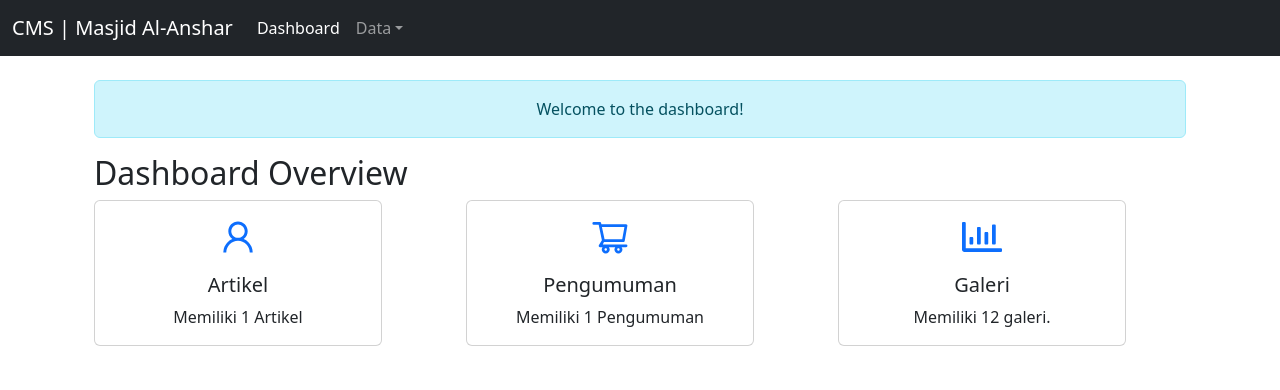
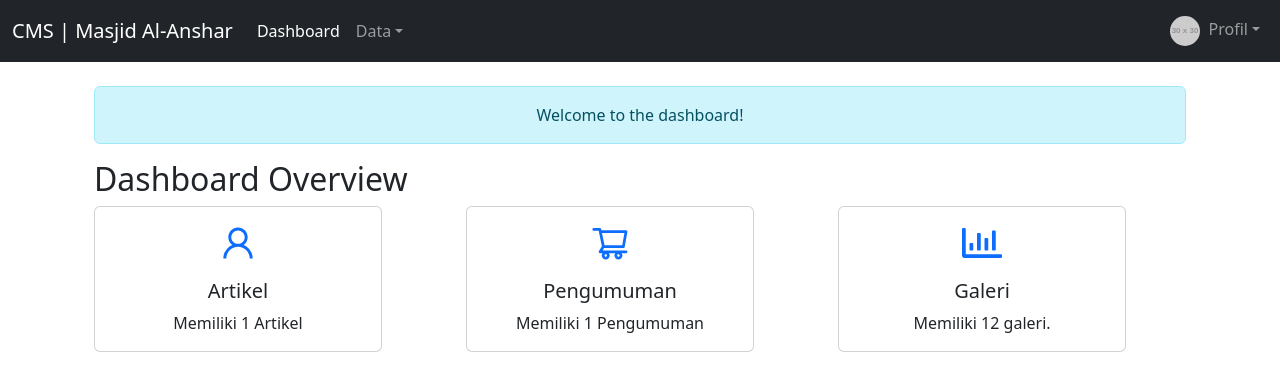
Before and after one commit to Joshtri/admin-cms-al-anshar-client, a React (Vite) app: page /dashboard in a window 1280 px wide. Shown: the top 390 px of the page. Built offline with nearby package versions, Linux system fonts and the light colour scheme; no server answers; sample sign-in values are in the browser's storage.

Commit message:
adding logout feautres

```diff
--- a/src/components/partials/Navbar.jsx
+++ b/src/components/partials/Navbar.jsx
@@ -1,9 +1,13 @@
-// import React from 'react'
 import { NavLink, Link } from 'react-router-dom';
 import { NavDropdown } from 'react-bootstrap';
-// import { useEffect, useState } from 'react';
 
 function Navbar() {
+  // Fungsi untuk menangani logout
+  const handleLogout = () => {
+    localStorage.removeItem("token");
+    window.location.reload();
+  };
+
   return (
     <nav className="navbar navbar-expand-lg navbar-dark bg-dark">
       <div className="container-fluid">
@@ -29,17 +33,7 @@ function Navbar() {
                 Dashboard
               </NavLink>
             </li>
-
-
-            {/* <li className="nav-item">
-              <NavLink className="nav-link" activeClassName="active" to="/posted-article">
-                Posting Artikel
-              </NavLink>
-            </li> */}
-
-
-
-            <NavDropdown title='Data' id="basic-nav-dropdown">
+            <NavDropdown title="Data" id="basic-nav-dropdown">
               <NavDropdown.Item as={NavLink} to="/daftar-artikel">
                 Data Artikel
               </NavDropdown.Item>
@@ -50,21 +44,38 @@ function Navbar() {
                 Galeri Kegiatan
               </NavDropdown.Item>
             </NavDropdown>
-
           </ul>
 
-          {/* Right side logout button */}
+          {/* Right side: Profil dropdown */}
           <ul className="navbar-nav ms-auto">
-            <li className="nav-item">
-              {/* <button className='btn btn-danger' onClick={handleLogout}>
+            <NavDropdown
+              title={
+                <>
+                  <img
+                    src="https://via.placeholder.com/30"
+                    alt="User Avatar"
+                    className="rounded-circle me-2"
+                    style={{ width: "30px", height: "30px" }}
+                  />
+                  <span>Profil</span>
+                </>
+              }
+              id="profile-dropdown"
+              align="end"
+            >
+              {/* <NavDropdown.Item as={NavLink} to="/profil">
+                Lihat Profil
+              </NavDropdown.Item> */}
+              <NavDropdown.Divider />
+              <NavDropdown.Item onClick={handleLogout}>
                 Logout
-              </button> */}
-            </li>
+              </NavDropdown.Item>
+            </NavDropdown>
           </ul>
         </div>
       </div>
     </nav>
-  )
+  );
 }
 
-export default Navbar
+export default Navbar;
```
Lines whose indentation alone changed are shown as unchanged.
